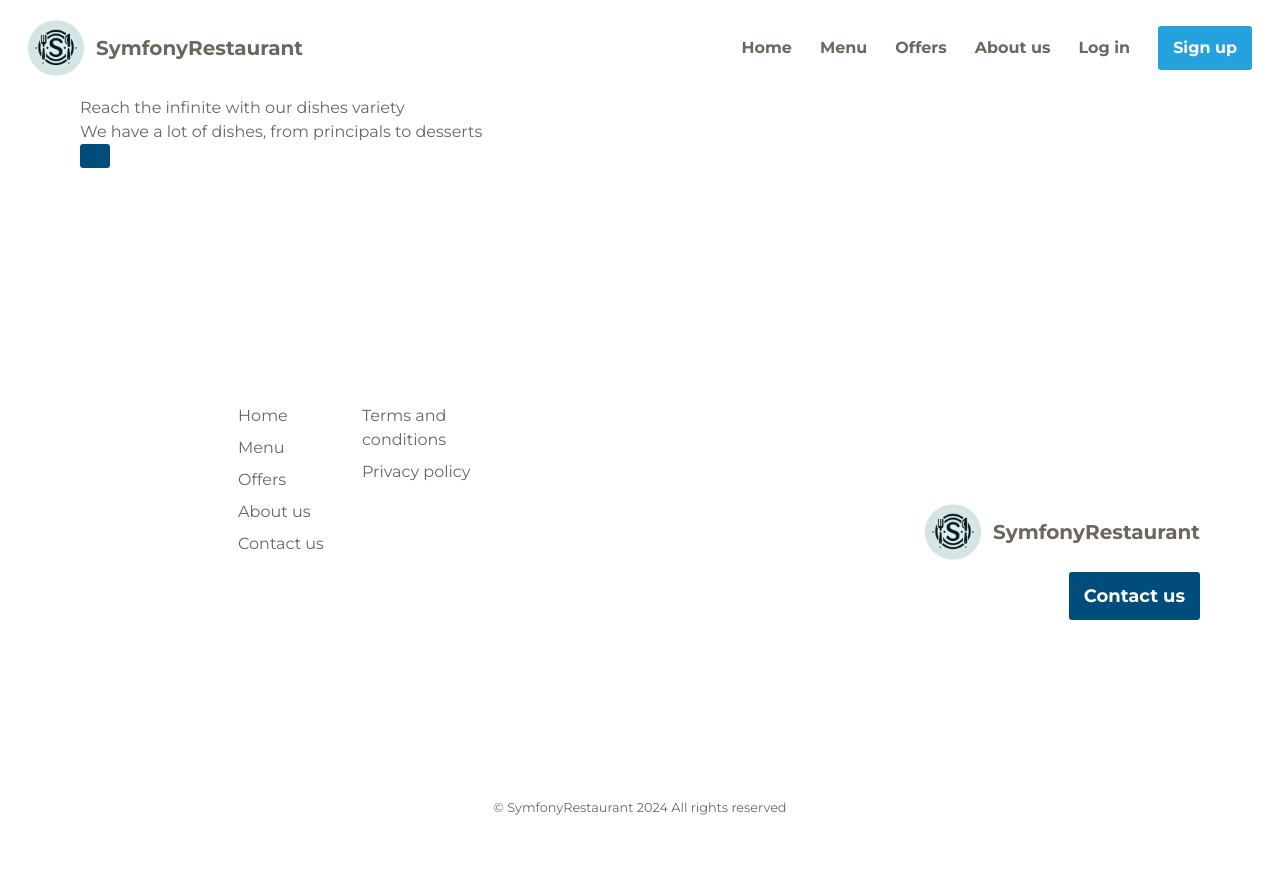
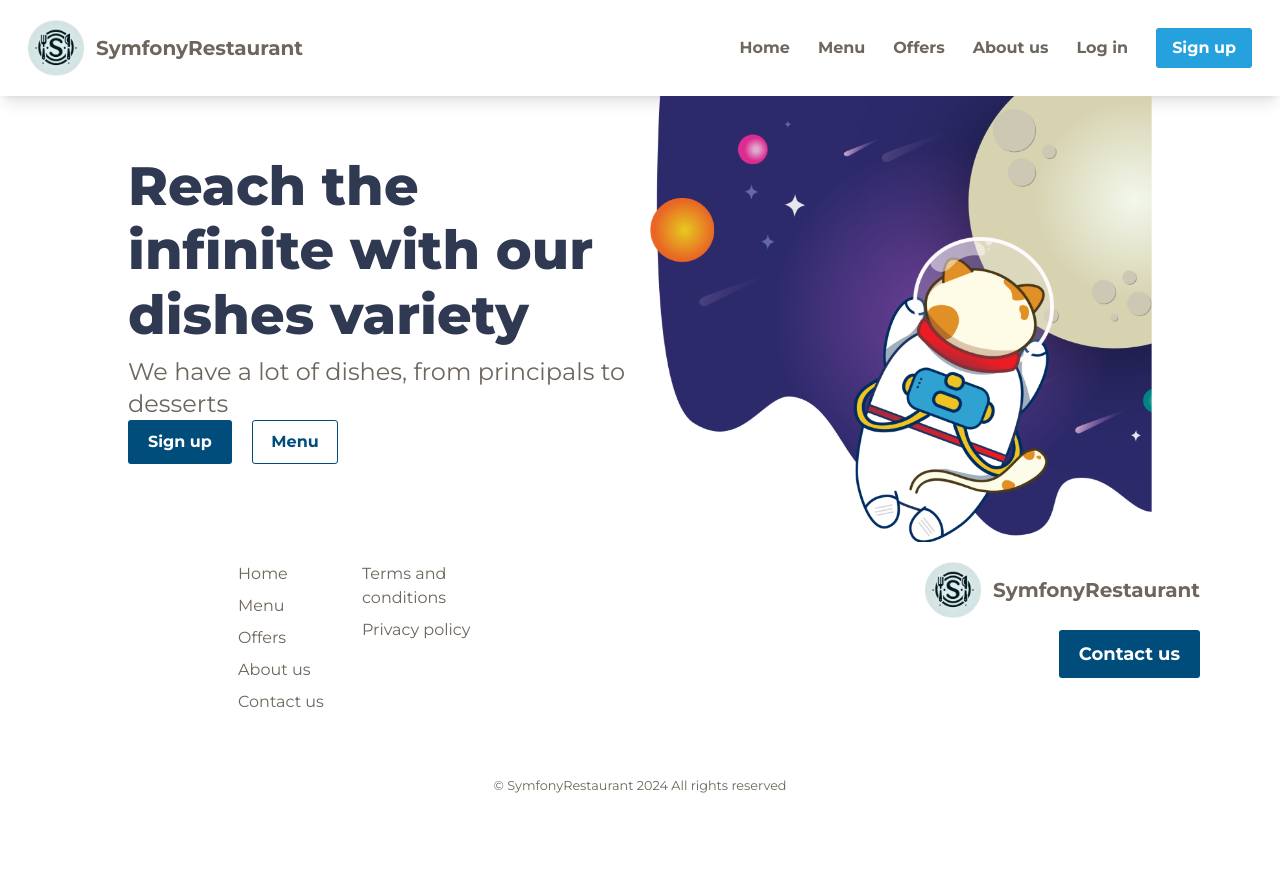
Before and after one commit to oliverdev75/daw2-store, a PHP site: page / in a window 1280 px wide. After the commit the page ends 793 px from the top, so only its background shows below. Run offline with PHP 8.4, Linux system fonts and the light colour scheme; some libraries are stand-ins or nearby versions.

Commit message:
First landing section started

```diff
--- a/app/views/layout/footer.php
+++ b/app/views/layout/footer.php
@@ -1,18 +1,18 @@
 <footer class="w-full px-20 pt-5 grid grid-rows-4 md:grid-rows-3 grid-cols-1 lg:grid-cols-2 auto-rows-max auto-cols-max lg:gap-x-10 gap-y-3">
-    <div class="row-span-2 md:row-span-1 w-full w-fit px-36 grid grid-cols-1 md:grid-cols-2 md:auto-cols-max justify-items-center gap-4 md:gap-6">
-        <ul class="w-fit grid gap-y-4 justify-items-center md:justify-items-start md:gap-y-2">
+    <div class="row-span-2 md:row-span-1 lg:row-span-2 w-full w-fit pb-5 px-36 grid grid-cols-1 md:grid-cols-2 md:auto-cols-max justify-items-center md:gap-x-6">
+        <ul class="w-fit grid justify-items-center md:justify-items-start auto-rows-max gap-y-4 md:gap-y-2">
             <li>Home</li>
             <li>Menu</li>
             <li>Offers</li>
             <li>About us</li>
             <li>Contact us</li>
         </ul>
-        <ul class="w-fit grid gap-y-4 justify-items-center md:justify-items-start md:auto-rows-max md:gap-y-2">
+        <ul class="w-fit grid justify-items-center md:justify-items-start auto-rows-max gap-y-4 md:gap-y-2">
             <li>Terms and conditions</li>
             <li>Privacy policy</li>
         </ul>
     </div>
-    <div class="row-start-2 lg:row-span-2 lg:col-start-2 w-full grid justify-center lg:justify-end content-center justify-items-center lg:justify-items-end gap-5 lg:gap-3">
+    <div class="row-start-3 md:row-start-2 lg:row-span-2 lg:col-start-2 w-full h-fit py-3 md:p-0 grid justify-center lg:justify-end content-center justify-items-center lg:justify-items-end gap-5 lg:gap-3">
         <a class="w-fit flex gap-x-3 items-center" href="">
             <img src="<?= $this->image('logo') ?>" class="w-14 h-14" alt="SymfonyRestaurant logo">
             <spa class="text-xl font-bold hidden md:inline">SymfonyRestaurant</span>
--- a/app/views/layout/header.php
+++ b/app/views/layout/header.php
@@ -1,5 +1,5 @@
 
-<header class="w-full px-7 py-5">
+<header class="w-full px-7 py-5 shadow-lg">
     <nav class="w-full grid grid-flow-col justify-between items-center">
         <a class="w-fit flex gap-x-3 items-center" href="">
             <img src="<?= $this->image('logo') ?>" class="w-14 h-14" alt="SymfonyRestaurant logo">
--- a/app/views/layout/template.php
+++ b/app/views/layout/template.php
@@ -15,7 +15,7 @@
 
         <?php $this->header(compact('user')) ?>
 
-        <main class="lg:mx-20">
+        <main class="lg:mx-32">
             <?php $this->component($bodyContent, $bodyData, 'body') ?>
         </main>
 
--- a/app/views/resources/css/root.css
+++ b/app/views/resources/css/root.css
@@ -19,7 +19,7 @@
 
     --btn-primary-backgroundColor: var(--primary-color);
     --btn-secondary-backgroundColor: var(--secondary-color);
-    --btn-third-backgroundColor: var(--third-color);
+    --btn-tertiary-color: var(--secondary-color);
 
     --btn-hover-primary-backgroundColor: #1e8abe;
     --btn-hover-secondary-backgroundColor: #003555;
--- a/app/views/resources/css/site.css
+++ b/app/views/resources/css/site.css
@@ -9,25 +9,36 @@ html, body {
     width: 100%;
 }
 
+h1 {
+    font-size: 3.375rem !important;
+    line-height: 1.2;
+    font-weight: 800 !important;
+    color: var(--important-heading-color) !important;
+}
+
 .btn,
 .btn:hover {
     width: fit-content;
     display: block;
     border-radius: 3px;
-    padding: 10px 15px;
+    font-weight: 700;
     color: var(--neutral-base-color);
 }
 
 .btn-primary {
+    padding: 8px 16px;
     background-color: var(--btn-primary-backgroundColor);
 }
 
 .btn-secondary {
+    padding: 10px 20px;
     background-color: var(--btn-secondary-backgroundColor);
 }
 
 .btn-tertiary {
-    background-color: var(--btn-tertiary-backgroundColor);
+    padding: 9px 18.496px;
+    color: var(--btn-tertiary-color);
+    border: 1px solid var(--btn-tertiary-color);
 }
 
 .btn-primary:hover {
--- a/app/views/site/index.php
+++ b/app/views/site/index.php
@@ -1,9 +1,15 @@
-<section class="h-90 grid lg:grid-rows-3 lg:grid-cols-2">
-    <div class="grid lg:grid-rows-4">
-        <h1>Reach the infinite with our dishes variety</h1>
-        <p>We have a lot of dishes, from principals to desserts</p>
-        <button class="btn btn-secondary"></button>
-        <button class="btn btn-tertiary"></button>
+<section class="grid lg:grid-rows-1 lg:grid-cols-2 lg:gap-5 items-start">
+    <div class="h-full grid lg:grid-cols-1 lg:content-center auto-rows-min lg:gap-y-2">
+        <h1 class="h-fit">Reach the infinite with our dishes variety</h1>
+        <div class="grid lg:grid-rows-2 auto-rows-max">
+            <p class="text-2xl">We have a lot of dishes, from principals to desserts</p>
+            <div class="grid grid-flow-col lg:gap-x-5 auto-rows-max auto-cols-max">
+                <button class="btn btn-secondary">Sign up</button>
+                <button class="btn btn-tertiary">Menu</button>
+            </div>
+        </div>
     </div>
-    <div class="hidden lg:flex"></div>
+    <div class="hidden lg:flex">
+        <img class="object-contain" src="<?= $this->image('cat_space') ?>" alt="Astronaut cat in space">
+    </div>
 </section>
```
Also changed, not shown: app/views/resources/img/cat_space.webp (added).
